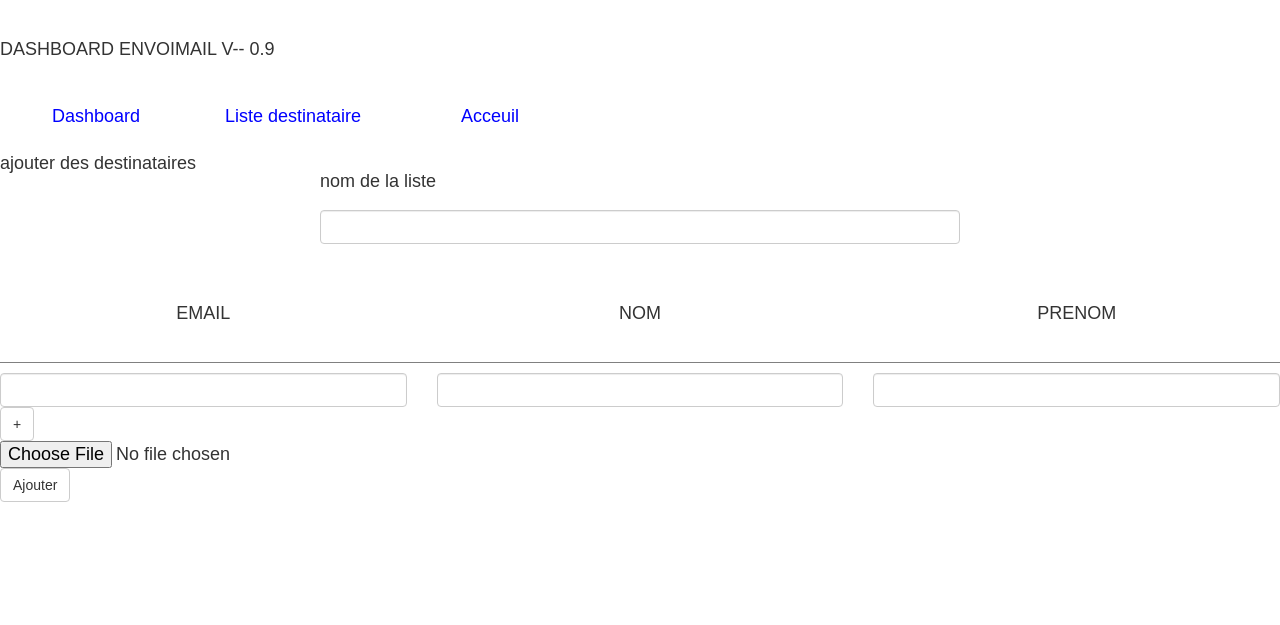
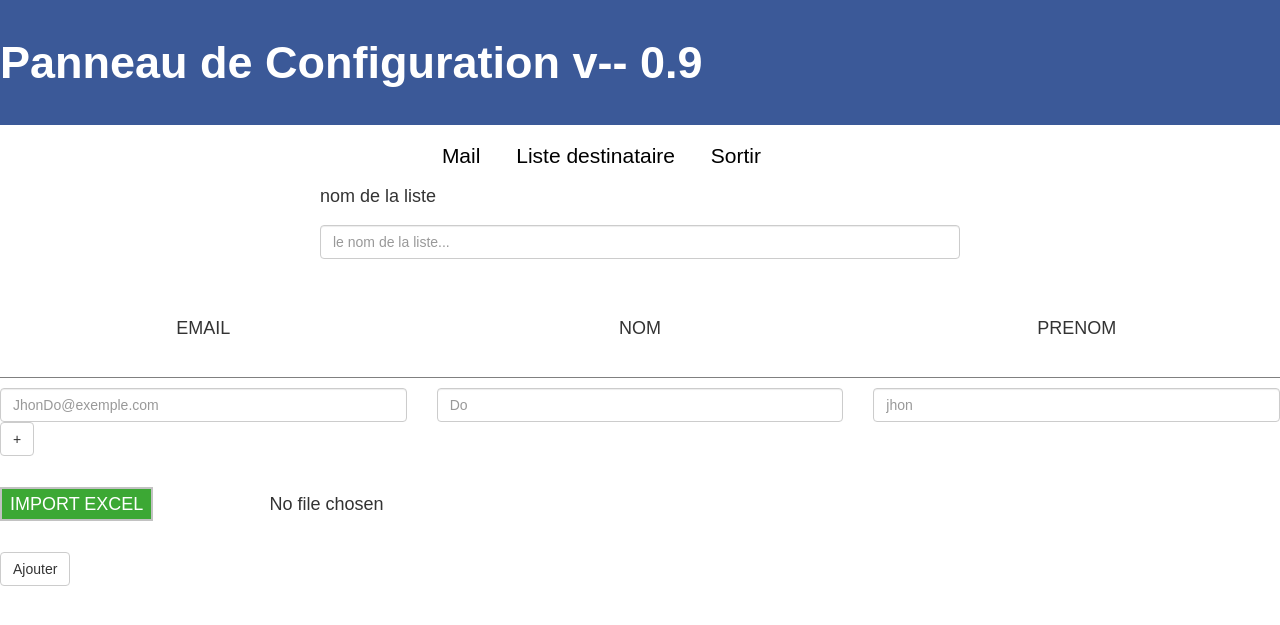
Before and after one commit to InitialCrow/SpaMail, a CodeIgniter app: the page made by application/views/admin/listPannel.php in a window 1280 px wide. Shown: the top 625 px of the page. Run offline with CodeIgniter, Linux system fonts and the light colour scheme; some libraries are stand-ins or nearby versions.

Commit message:
amelioration dashboard v-- 0.9, fix bug, gestion des image dans les mails, dates, gestion des tests

```diff
--- a/application/controllers/FrontController.php
+++ b/application/controllers/FrontController.php
@@ -187,7 +187,8 @@ class FrontController extends CI_Controller {
 			   'sujet' => $data['mail_subject'],
 			   'email' =>$data['mail_sender_email'],
 			   'nom' =>$data['mail_sender'],
-			   'corps_mail' => $data['mail_text']
+			   'corps_mail' => $data['mail_text'],
+			   'status'=>0
 
 			);
 
--- a/application/views/admin/listPannel.php
+++ b/application/views/admin/listPannel.php
@@ -5,7 +5,7 @@
     <meta http-equiv="X-UA-Compatible" content="IE=edge">
     <meta name="viewport" content="width=device-width, initial-scale=1">
     <!-- The above 3 meta tags *must* come first in the head; any other head content must come *after* these tags -->
-    <title>Bootstrap 101 Template</title>
+    <title>EnvoiMail 1.0</title>
 
     <!-- Bootstrap -->
     <link href="<?php echo base_url('vendor/twbs/bootstrap/dist/css/bootstrap.min.css'); ?>" rel="stylesheet">
@@ -20,15 +20,14 @@
   </head>
   <body>
 
-  	<div class="dashboardListPannel wrapper">
-  		  <header>
-          <h1 class="title"> Dashboard envoiMail v-- 0.9 </h1>
-        </header>
+
+  		  <?php include('./application/views/partials/partial.header-admin.php'); ?>
+        <div class="dashboardListPannel wrapper">
         <?php include('./application/views/partials/partial.nav.php'); ?>
         <form class="adminListPannelForm" method='post' enctype='multipart/form-data' action="<?php echo base_url('dashboard/list/add')?>"  >
-              <h2>ajouter des destinataires</h2>
+
               <label for="libelle">nom de la liste</label>
-              <input type="text" name="libelle" class="form-control libelle"></input>
+              <input type="text" name="libelle" class="form-control libelle" placeholder="le nom de la liste..."></input>
 
 
 
@@ -44,17 +43,17 @@
               <div class="row">
                 <div class="col-xs-4 center-block email_input rowData">
 
-                  <input name="email[]" type="email" class="form-control email"></input>
+                  <input name="email[]" type="email" class="form-control email" placeholder="JhonDo@exemple.com"></input>
                 </div>
 
                 <div class="col-xs-4 center-block nom_input  rowData ">
 
-                  <input name="nom[]" class="form-control nom"></input>
+                  <input name="nom[]" class="form-control nom" placeholder="Do"></input>
 
                 </div>
                 <div class="col-xs-4 center-block prenom_input rowData ">
 
-                  <input name="prenom[]" class="form-control prenom"></input>
+                  <input name="prenom[]" class="form-control prenom" placeholder="jhon"></input>
                 </div>
               </div>
               <button class="btn btn-default add_list_button" type="submit">+</button>
@@ -62,7 +61,7 @@
 
 
 
-              <input type="file" name="exel_import"></input>
+              <input type="file" name="exel_import" class="exel_import"></input>
               <button class="btn btn-default" type="submit">Ajouter</button>
 
 
--- a/application/views/front/index-saved.php
+++ b/application/views/front/index-saved.php
@@ -6,7 +6,7 @@
     <head>
         <meta charset="utf-8">
         <meta http-equiv="X-UA-Compatible" content="IE=edge,chrome=1">
-        <title></title>
+        <title>EnvoiMail 1.0</title>
         <meta name="description" content="">
         <meta name="viewport" content="width=device-width, initial-scale=1">
         <style>
--- a/application/views/front/index.php
+++ b/application/views/front/index.php
@@ -6,7 +6,7 @@
     <head>
         <meta charset="utf-8">
         <meta http-equiv="X-UA-Compatible" content="IE=edge,chrome=1">
-        <title></title>
+        <title>EnvoiMail 1.0</title>
         <meta name="description" content="">
         <meta name="viewport" content="width=device-width, initial-scale=1">
         <style>
@@ -25,7 +25,7 @@
 	    			<div class="wrapper">
 			        	<a href="<?php echo base_url('/home') ?>"><h1 id="title">Envoi<span class="blue">Mail@</span></h1></a>
 					</div>
-					<a style="line-height: 4" href="<?php echo base_url('dashboard') ?>">Dashboard</a>
+					<a style="line-height: 4" href="<?php echo base_url('dashboard') ?>">Panneau de configuration</a>
 		        </header>
 		        <form class="indexForm" method='post' enctype='multipart/form-data' action='' >
 			        <section class="dest">
--- /dev/null
+++ b/application/views/partials/partial.header-admin.php
@@ -0,0 +1,7 @@
+<header class="dashboard-header">
+	<div class="dashboard wrapper">
+      <div class="home ">
+        <a href="<?php echo base_url('/home') ?>"><h1 id="title">Panneau de Configuration v-- 0.9 </h1></a>
+      </div>
+     </div>
+</header>
--- a/application/views/partials/partial.nav.php
+++ b/application/views/partials/partial.nav.php
@@ -1,9 +1,9 @@
 <nav class="partial-nav">
 	<ul>
 
-		<li><a href="<?php echo base_url('dashboard') ?>">Dashboard</a></li>
+		<li><a href="<?php echo base_url('dashboard') ?>">Mail</a></li>
 		<li><a href="<?php echo base_url('dashboard/list') ?>">Liste destinataire</a></li>
-		<li><a href="<?php echo base_url('home') ?>">Acceuil</a></li>
+		<li><a href="<?php echo base_url('home') ?>">Sortir</a></li>
 	</ul>
 
 </nav>
--- a/public/css/style.css
+++ b/public/css/style.css
@@ -47,6 +47,7 @@ table {
 	border-spacing: 0;
 }
 a{
+	color : black;
 	text-decoration: none;
 }
 
@@ -357,9 +358,18 @@ body{
 
 .dashboard {
 
-	max-width: 1800px;
+	max-width: 1400px;
 	margin: 0 auto;
 }
+.dashboard #title{
+	color: white;
+	padding : 40px 0 ;
+
+}
+.dashboard-header{
+	background-color : #3B5998 ;
+}
+
 
 .dashboard .title{
 	text-transform: uppercase;
@@ -368,6 +378,7 @@ body{
 
 }
 .dashboard a{
+	text-decoration: none;
 	color: black;
 }
 .dashboard form a:hover{
@@ -384,26 +395,41 @@ body{
 }
 
 .partial-nav{
-	width: 100%;
-	margin-bottom: 20px;
+	font-size: 2.1rem;
+	width: 33.3%;
+	margin: 0 auto;
+
 }
 .partial-nav li{
+	padding: 15px;
 	text-align: center;
-	width: 15%;
+
 	display: inline-block;
 
 }
+.partial-nav li:hover{
+	transition: all,1s;
+	background-color: lightblue;
+
+
+
+}
 .partial-nav li a{
-	color: blue;
+	color: black;
 	display: block;
-	line-height: 2;
+	line-height: 1.5;
 
 }
 
 .dashboardList {
 
-	max-width: 1800px;
+	max-width: 1400px;
 	margin: 0 auto;
+}
+.dashboardList #title{
+	color: white;
+	padding : 40px 0 ;
+
 }
 
 .dashboardList .title{
@@ -412,7 +438,8 @@ body{
 	padding : 40px 0 ;
 
 }
-.dashboardList a{
+.dashboardList .back-page{
+	margin-top: 20px;
 	color: black;
 }
 .dashboardList form a:hover{
@@ -491,6 +518,30 @@ body{
 	margin: 20px auto;
 	width: 50%;
 }
+.dashboardListPannel .exel_import{
+	margin: 20px 0;
+	width: 30%;
+	padding: 10px 0;
+	display: block;
+}
+.dashboardListPannel .exel_import::-webkit-file-upload-button {
+  visibility: hidden;
+
+}
+.dashboardListPannel .exel_import::before {
+  content: 'IMPORT EXCEL';
+
+  background-color : #3ca834;
+  border: 2px solid #c2c2c2;
+  color : white;
+  line-height: 2;
+  font-size: 1.8rem;
+  padding: 5px 8px;
+
+
+
+
+}
 /*.dashboardListPannel .prenom{
 	margin: 20px auto;
 	width: 50%;
--- a/public/js/main.js
+++ b/public/js/main.js
@@ -98,8 +98,10 @@ function checkDelete(idButton){
 				if( $id_html[$id_html.length-1] === 'deleteAd'){
 					$url = $id+'/delete/'+$type;
 
+
 					// $('.adminForm').attr('action', $id+'/delete/'+$type);
 				}
+
 				$.ajax({
 					url: $url,
 					type:'POST',
```
Also changed, not shown: application/controllers/AdminController.php (+12 -2 lines), application/controllers/MailController.php (+10 -2 lines), application/models/My_senderEmail.php (+18 -33 lines), application/views/admin/editAdress.php (+3 -6 lines), application/views/admin/index.php (+5 -5 lines), application/views/admin/indexList.php (+12 -5 lines), config_mail.php (added, +19 -0 lines), application/database/migrations/20160408093546_adresse.php, application/database/migrations/20160408093616_log_envoi.php, application/database/migrations/20160408093633_adresse_log_envoi.php, public/uploads/pieces_jointes/SMV3Hcg8E7tGC5V.jpg (added).
